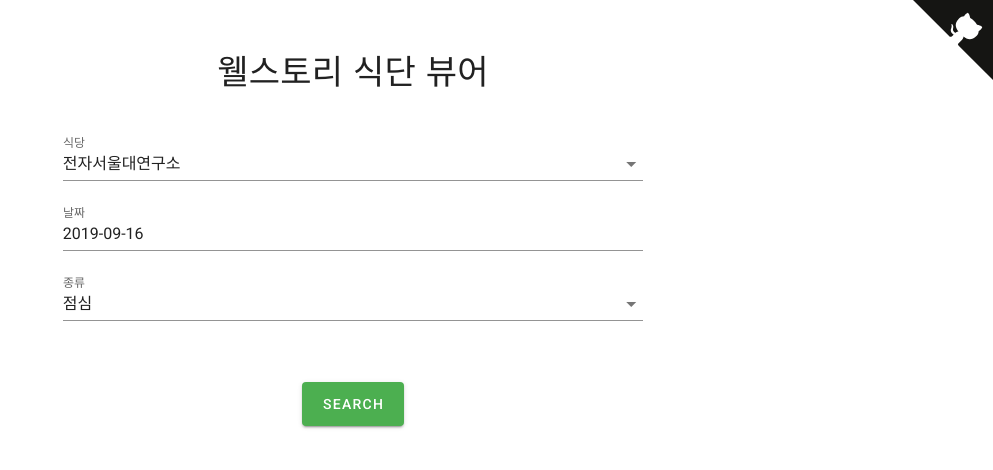
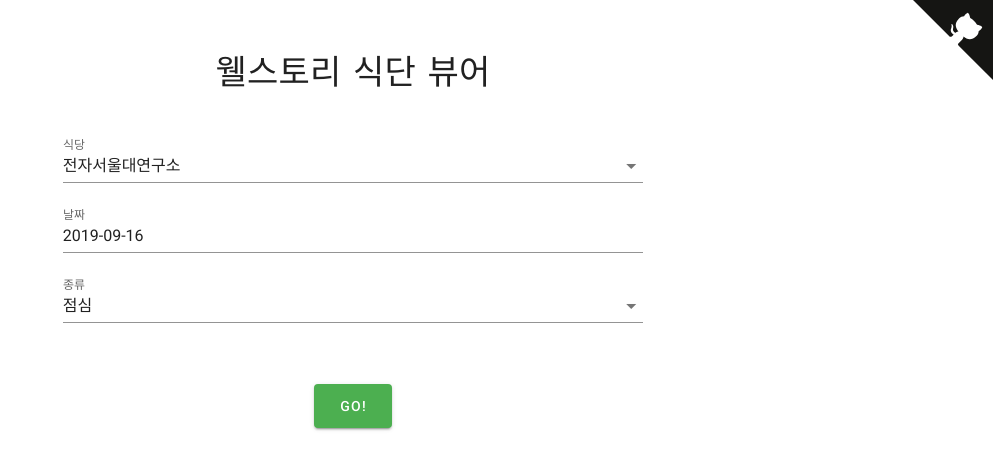
Before and after one commit to ryanking13/welstory, a Nuxt app in the folder viewer/: page / in a window 1280 px wide. Shown: the top 470 px of the page, without its empty margins (287-1280 px from the left). Built offline with nearby package versions, Linux system fonts and the light colour scheme.

Commit message:
update title font

```diff
--- a/viewer/nuxt.config.js
+++ b/viewer/nuxt.config.js
@@ -10,7 +10,8 @@
       { hid: 'description', name: 'description', content: 'Welstory menu viewer ' }
     ],
     link: [
-      { rel: 'icon', type: 'image/x-icon', href: 'favicon.ico' }
+      { rel: 'icon', type: 'image/x-icon', href: 'favicon.ico' },
+      { rel: 'stylesheet', href: 'https://fonts.googleapis.com/css?family=Do+Hyeon&display=swap' },
     ]
   },
   /*
--- a/viewer/pages/index.vue
+++ b/viewer/pages/index.vue
@@ -3,8 +3,10 @@
     <github-ribbon />
     <v-container text-center>
       <div class="display-1 pa-10">
-        웰스토리
-        <wbr />식단 뷰어
+        <span class="maintitle">
+          웰스토리
+          <wbr />식단 뷰어
+        </span>
       </div>
       <v-layout justify-center align-center>
         <v-flex xs8 sm6 fill-height>
@@ -24,7 +26,7 @@
           </v-menu>
           <v-select v-model="mealType" :items="mealTypeNames" label="종류" />
           <v-layout justify-center pa-10>
-            <v-btn large color="green white--text" @click="onSearch" :loading="loading">Search</v-btn>
+            <v-btn large color="green white--text" @click="onSearch" :loading="loading">Go!</v-btn>
           </v-layout>
         </v-flex>
       </v-layout>
@@ -100,3 +102,9 @@
   }
 };
 </script>
+
+<style>
+.maintitle {
+  font-family: "Do Hyeon", sans-serif;
+}
+</style>
```
